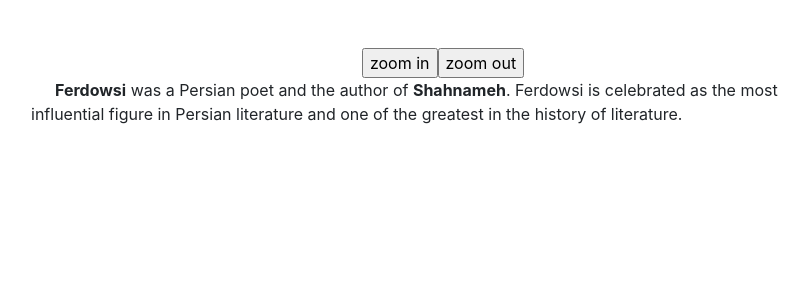
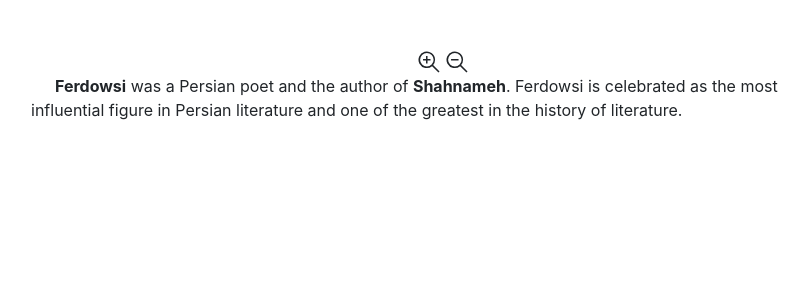
Before and after one commit to MarkSaravi/zoomable-documents, a React (Create React App) app: page / in a window 1280 px wide. Shown: the top 300 px of the page, without its empty margins (17-826 px from the left). Built offline with nearby package versions, Linux system fonts and the light colour scheme.

Commit message:
adding icons and controlling level

```diff
--- a/package.json
+++ b/package.json
@@ -18,6 +18,7 @@
     "react": "^16.13.1",
     "react-bootstrap": "^1.4.0",
     "react-dom": "^16.13.1",
+    "react-icons": "^3.11.0",
     "react-router-dom": "^5.2.0",
     "react-scripts": "3.4.3",
     "typescript": "4.0.3"
--- /dev/null
+++ b/src/components/Buttons.tsx
@@ -0,0 +1,27 @@
+/* eslint-disable import/extensions */
+/* eslint-disable jsx-a11y/click-events-have-key-events */
+/* eslint-disable jsx-a11y/no-static-element-interactions */
+/* eslint-disable jsx-a11y/anchor-is-valid */
+import React from 'react';
+import { VscZoomIn, VscZoomOut } from "react-icons/vsc";
+import { ICON_SIZE } from '../constants';
+
+type Props = {
+    handler: () => void;
+}
+
+const style = {
+    cursor: 'pointer',
+};
+
+const ZoomIn = (props: Props) => {
+    const { handler } = props;
+    return (<a style={style} onClick={handler}> <VscZoomIn size={ICON_SIZE} /></a>);
+};
+
+const ZoomOut = (props: Props) => {
+    const { handler } = props;
+    return (<a style={style} onClick={handler}> <VscZoomOut size={ICON_SIZE} /></a>);
+};
+
+export { ZoomIn, ZoomOut };
--- a/src/components/ZoomableArticle/index.tsx
+++ b/src/components/ZoomableArticle/index.tsx
@@ -3,6 +3,7 @@
 
 import React, { useState } from "react";
 import type { IZoomable } from '../../zoomable-content/types';
+import { ZoomIn, ZoomOut } from "../Buttons";
 
 type OwnProps = {
   content: IZoomable;
@@ -15,25 +16,10 @@
   const [zoomLevel, setZoomLevel] = useState<number>(0);
 return (
   <>
-    <input
-      type="button"
-      value="zoom in"
-      onClick={() => {
-        if (zoomLevel < 2) {
-          setZoomLevel(zoomLevel + 1);
-        }
-      }}
-    />
-    <input
-      type="button"
-      value="zoom out"
-      onClick={() => {
-        if (zoomLevel > 0) {
-          setZoomLevel(zoomLevel - 1);
-        }
-      }}
-    />
-    <div dangerouslySetInnerHTML={{ __html: content.toString(zoomLevel) }} />
+    <ZoomIn handler={()=> setZoomLevel(content.zoomIn().level) } />
+    <ZoomOut handler={()=> setZoomLevel(content.zoomOut().level) } />
+
+    <div dangerouslySetInnerHTML={{ __html: content.toString().content }} />
   </>
 );
 };
--- a/src/components/ZoomableArticleContainer/index.tsx
+++ b/src/components/ZoomableArticleContainer/index.tsx
@@ -85,7 +85,7 @@
    ];
 
 const ZoomableArticleContainer: React.FC = () => {
-  const zoomable = new ZoomableContent(sentences);
+  const zoomable = new ZoomableContent(sentences, true);
   return (
     <>
       <div style={{ width: "800px", margin: "48px", textIndent: '24px' }}>
--- a/src/constants.ts
+++ b/src/constants.ts
@@ -1,4 +1,5 @@
 export const FIRST_SENTENCE_ID = '';
+
 export const BgColors = [
     '#edf2f8',
     '#b6cae2',
@@ -16,3 +17,5 @@
     '#edf2f8',
     '#edf2f8',
 ];
+
+export const ICON_SIZE = 24;
--- a/src/zoomable-content/index.ts
+++ b/src/zoomable-content/index.ts
@@ -2,13 +2,25 @@
 /* eslint-disable import/extensions */
 /* eslint-disable class-methods-use-this */
 // import { FIRST_SENTENCE_ID } from '../../constants';
-import type { Sentence, IZoomable } from "./types";
-import { getSentencesByZoomLevel, getOrderedSentenceKeys } from "./utils";
+import type { Sentence, IZoomable, ZoomResult } from "./types";
+import { getMaxLevel, getSentencesByZoomLevel, getOrderedSentenceKeys } from "./utils";
 
 class ZoomableContent implements IZoomable {
-  constructor(readonly sentences: Array<Sentence>) {}
+  maxLevel: number;
 
-  toString(zoomLevel: number): string {
+  level: number;
+
+  constructor(readonly sentences: Array<Sentence>, readonly ascendingOrder: boolean) {
+    this.maxLevel = getMaxLevel(sentences);
+    this.level = ascendingOrder ? 0 : this.maxLevel;
+  }
+
+  getMaxLevel(): number {
+    return this.maxLevel;
+  }
+
+  toString(): ZoomResult {
+    const zoomLevel = this.level;
     const levelSentences = getSentencesByZoomLevel(this.sentences, zoomLevel);
     const orderedKeys = getOrderedSentenceKeys(levelSentences);
     let content = "";
@@ -21,7 +33,21 @@
         paragraph = "";
       }
     });
-    return content;
+    return { content, level: zoomLevel };
+  }
+
+  zoomIn(): ZoomResult {
+    if (this.level < this.maxLevel) {
+      this.level++;
+    }
+    return this.toString();
+  }
+
+  zoomOut(): ZoomResult {
+    if (this.level > 0) {
+      this.level--;
+    }
+    return this.toString();
   }
 }
 
--- a/src/zoomable-content/utils.ts
+++ b/src/zoomable-content/utils.ts
@@ -1,6 +1,20 @@
 /* eslint-disable import/extensions */
 
 import { Sentence } from "./types";
+
+function getMaxLevel(sentences: Array<Sentence>): number {
+  let max = 0;
+  sentences.forEach(s => {
+    const keys = Object.keys(s.positions);
+    keys.forEach(k => {
+      const v = parseInt(k, 10);
+      if (v > max) {
+        max = v;
+      }
+    });
+  });
+  return max;
+}
 
 function getSentencesByZoomLevel(sentences: Array<Sentence>, zoomLevel: number) {
         const levelSentences: { [After: string]: Sentence } = {};
@@ -25,4 +39,4 @@
     return orderedIds;
 }
 
-export { getSentencesByZoomLevel, getOrderedSentenceKeys };
+export { getMaxLevel, getSentencesByZoomLevel, getOrderedSentenceKeys };
```
Also changed, not shown: src/zoomable-content/types.ts (+8 -1 lines), 1 other file (tests, documents, lock files or other folders).
